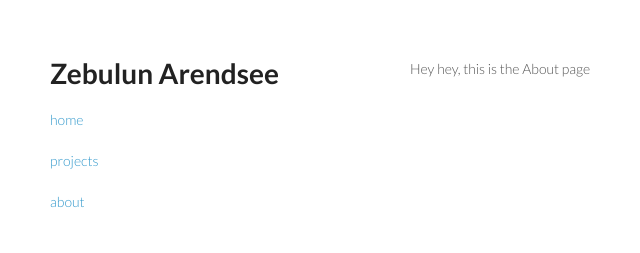
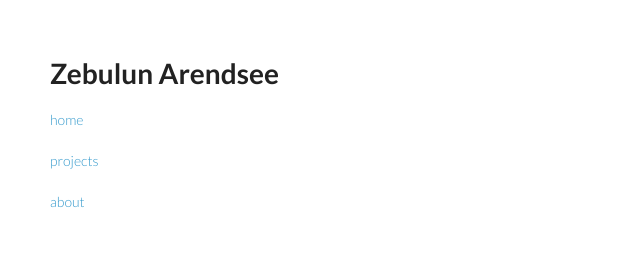
Before and after one commit to arendsee/arendsee.github.io, a Jekyll site: the page built from about/index.md, in a window 1280 px wide. Shown: the top 253 px of the page, without its empty margins (160-800 px from the left). Built offline with Jekyll 4.4.1, drawn with Linux system fonts in a browser that asks for light colours.

Commit message:
removed about stub

```diff
--- a/about/index.md
+++ b/about/index.md
@@ -2,5 +2,3 @@
 layout: default
 title: About
 ---
-
-Hey hey, this is the About page
```
